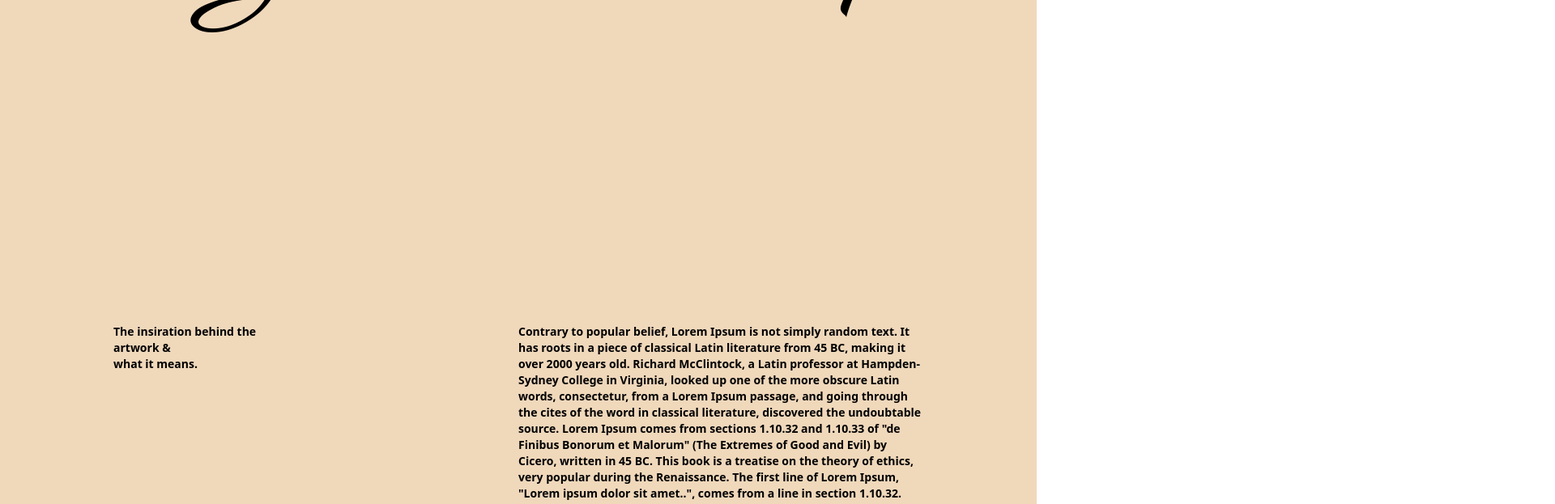
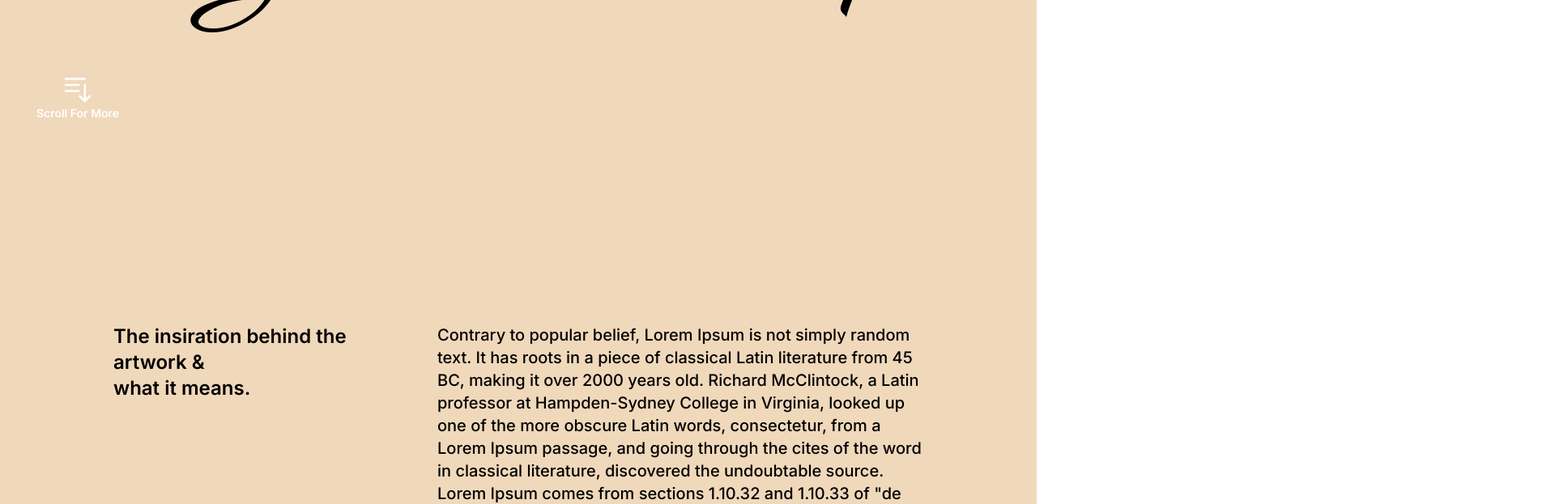
Before and after one commit to jssdestroyerman/yasmeen, a Next.js app: page /yasmeen in a window 1280 px wide. Shown: the part 480-1103 px from the top of the page at 81% size, 1920 px wide, since content can reach past the window. Built offline with nearby package versions, Linux system fonts and the light colour scheme.

Commit message:
main features done

```diff
--- /dev/null
+++ b/components/ScrollArrow.tsx
@@ -0,0 +1,34 @@
+import { motion } from "framer-motion";
+
+function ScrollArrow() {
+    return (
+        <motion.div
+            className="flex flex-col items-center w-32 text-white"
+            initial={{ opacity: 0, y: 20 }}
+            animate={{
+                opacity: 1,
+                y: 0,
+                transition: { delay: 1.4, duration: 0.7 },
+            }}
+        >
+            <svg
+                xmlns="http://www.w3.org/2000/svg"
+                fill="none"
+                viewBox="0 0 24 24"
+                strokeWidth={1.5}
+                stroke="currentColor"
+                className="w-10 h-10"
+            >
+                <path
+                    strokeLinecap="round"
+                    strokeLinejoin="round"
+                    d="M3 4.5h14.25M3 9h9.75M3 13.5h9.75m4.5-4.5v12m0 0l-3.75-3.75M17.25 21L21 17.25"
+                />
+            </svg>
+
+            <p>Scroll For More</p>
+        </motion.div>
+    );
+}
+
+export default ScrollArrow;
--- a/pages/_app.tsx
+++ b/pages/_app.tsx
@@ -2,12 +2,18 @@ import "@/styles/globals.css";
 import type { AppProps } from "next/app";
 import { AnimatePresence } from "framer-motion";
 import { useRouter } from "next/router";
+import { Inter } from "@next/font/google";
+
+const inter = Inter({ subsets: ["latin"] });
 
 export default function App({ Component, pageProps }: AppProps) {
     const router = useRouter();
     return (
-        <AnimatePresence initial={false} mode="wait">
-            <div className="bg-[#f0d8bb]" key={router.route}>
+        <AnimatePresence mode="wait">
+            <div
+                className={`bg-[#f0d8bb] ${inter.className}`}
+                key={router.route}
+            >
                 <Component {...pageProps} />
             </div>
         </AnimatePresence>
--- a/pages/index.tsx
+++ b/pages/index.tsx
@@ -1,9 +1,6 @@
-import { Inter } from "@next/font/google";
 import Navigation from "@/components/Navigation";
 import Link from "next/link";
 import { motion } from "framer-motion";
-
-const inter = Inter({ subsets: ["latin"] });
 
 export default function Home() {
     return (
--- a/pages/yasmeen.tsx
+++ b/pages/yasmeen.tsx
@@ -1,7 +1,8 @@
 import Navigation from "@/components/Navigation";
 import { Great_Vibes } from "@next/font/google";
-import Link from "next/link";
-import { motion } from "framer-motion";
+import { motion, useTransform, useScroll } from "framer-motion";
+import ScrollArrow from "@/components/ScrollArrow";
+import { useEffect, useState } from "react";
 
 const greatVibes = Great_Vibes({ subsets: ["latin"], weight: "400" });
 
@@ -38,7 +39,19 @@ const lastName = {
     },
 };
 
-function yasmeen() {
+function Yasmeen() {
+    const { scrollYProgress } = useScroll();
+    const scale = useTransform(scrollYProgress, [0, 1], [1.1, 1.25]);
+
+    const [canScroll, setCanScroll] = useState(false);
+    useEffect(() => {
+        if (canScroll === false) {
+            document.body.style.overflow = "hidden";
+        } else {
+            document.body.style.overflow = "visible";
+        }
+    }, [canScroll]);
+
     return (
         <div>
             <motion.div
@@ -46,6 +59,7 @@ function yasmeen() {
                 initial="initial"
                 animate="animate"
                 exit="exit"
+                onAnimationComplete={() => setCanScroll(true)}
             >
                 <div className="w-[90%] lg:w-[1000px] mx-auto font-semibold text-sm">
                     <Navigation url={"/"} />
@@ -109,6 +123,7 @@ function yasmeen() {
                         transition={{ duration: 1.4 }}
                     >
                         <motion.img
+                            style={{ scale: scale }}
                             src={"/yasmeen.webp"}
                             alt="yasmeen"
                             initial={{ scale: 1.1 }}
@@ -117,15 +132,18 @@ function yasmeen() {
                                 transition: { duration: 1 },
                             }}
                         />
+                        <div className="absolute top-[50%] translate-y-[-50%] left-8">
+                            <ScrollArrow />
+                        </div>
                     </motion.div>
                 </div>
             </motion.div>
 
             <div className="w-[90%] lg:w-[1000px] mx-auto font-semibold text-sm flex justify-between py-20">
-                <h2 className="w-[20%]">
+                <h2 className="w-[30%] text-2xl">
                     The insiration behind the artwork & <br /> what it means.
                 </h2>
-                <p className="w-[50%]">
+                <p className="w-[60%] text-xl font-medium">
                     Contrary to popular belief, Lorem Ipsum is not simply random
                     text. It has roots in a piece of classical Latin literature
                     from 45 BC, making it over 2000 years old. Richard
@@ -146,4 +164,4 @@ function yasmeen() {
     );
 }
 
-export default yasmeen;
+export default Yasmeen;
```
